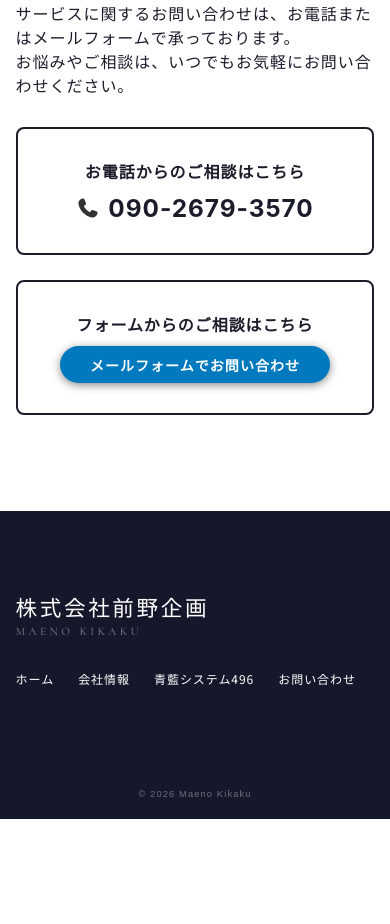
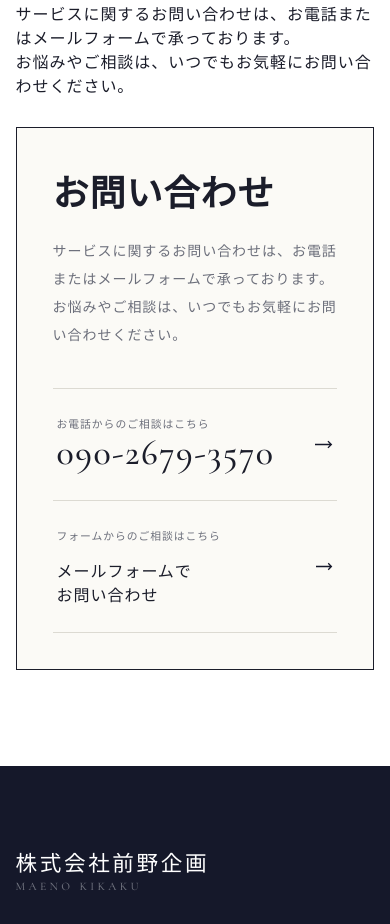
Before and after one commit to yumeko-16/maenokikaku-web-next, a Next.js app: page / in a window 390 px wide. Shown: the part 6640-7564 px from the top of the page. Before the commit the page ends 7459 px from the top, so only its background shows below. Built offline with nearby package versions, Linux system fonts and the light colour scheme; a web font is replaced by a local one.

Commit message:
change: Change the design of the Contact Us CTA component.

```diff
--- a/src/app/globals.css
+++ b/src/app/globals.css
@@ -2,10 +2,11 @@
   /* Color */
   --white: #fff;
   --white-85: rgb(255 255 255 / 85%);
+  --warm-white: #fbfaf6;
   --black: #1b1d2a;
   --gray: #6c6f7b;
+  --gray-line: #dcdad2;
   --navy-deep: #15182a;
-  --base: #edf2f7;
   --primary: #0079bf;
   --gradation: linear-gradient(to right, #6b90db 0%, #66d5e9 100%);
 
@@ -34,6 +35,12 @@
   --space-xl: calc(var(--space-xs) * 4); /* 80-120px */
   --space-jump: clamp(1.25rem, 0.35rem + 3.8vw, 3.75rem) /* 20-60px */;
   --space-header: 68px;
+
+  /* Icon */
+  --arrow-right: url('/images/icon-arrow-right.svg');
+
+  /* Animation */
+  --ease-out: cubic-bezier(0.16, 1, 0.3, 1);
 }
 
 @media (min-width: 768px) {
--- a/src/app/page.tsx
+++ b/src/app/page.tsx
@@ -7,7 +7,7 @@ import Problem from '@/components/Problem/Problem';
 import Seiran496 from '@/components/Seiran496/Seiran496';
 import Service from '@/components/Service/Service';
 import Flow from '@/components/Flow/Flow';
-import Contact from '@/components/Contact/Contact';
+import ContactCta from '@/components/ContactCta/ContactCta';
 import styles from './page.module.scss';
 
 const PAGE_CONTENT = {
@@ -116,7 +116,7 @@ export default function Home() {
             <Lead text={PAGE_CONTENT.contact.lead} />
           </div>
 
-          <Contact />
+          <ContactCta />
         </Container>
       </Section>
     </>
--- a/src/components/Contact/Contact.module.scss
+++ /dev/null
@@ -1,75 +0,0 @@
-@use '@/styles/mixin';
-
-.wrapper {
-  display: grid;
-  gap: 25px;
-
-  @include mixin.tabletScreen {
-    grid-template-columns: repeat(2, 1fr);
-  }
-}
-
-.item {
-  display: grid;
-  gap: 10px;
-  place-items: center;
-  padding: 30px 0;
-  border: solid 2px var(--black);
-  border-radius: 8px;
-}
-
-.heading {
-  font-weight: 700;
-  text-align: center;
-}
-
-.phone {
-  display: grid;
-  grid-template-columns: auto auto;
-  gap: 0.5em;
-  place-content: center;
-  align-items: center;
-}
-
-.phone::before {
-  display: inline-block;
-  width: 24px;
-  aspect-ratio: 1;
-  content: '';
-  background-image: url('/images/icon_phone-solid-full.svg');
-  background-repeat: no-repeat;
-  background-size: contain;
-
-  @include mixin.tabletScreen {
-    width: 34px;
-  }
-}
-
-.number {
-  font-size: clamp(1.5rem, 0.904rem + 2.54vw, 2.125rem);
-  font-weight: 700;
-}
-
-.link {
-  display: inline-flex;
-  align-items: center;
-  justify-content: center;
-  width: fit-content;
-  min-width: 180px;
-  padding: 0.667em 30px 0.556em;
-  font-size: clamp(0.875rem, 0.756rem + 0.51vw, 1rem); /* 14-16px */
-  font-weight: 700;
-  color: var(--white);
-  letter-spacing: unset;
-  text-decoration: none;
-  cursor: pointer;
-  background-color: var(--primary);
-  border: none;
-  border-radius: 30px;
-  box-shadow: 0 2px 8px rgb(20 19 19 / 50%);
-  transition: all 0.3s;
-
-  @include mixin.hover {
-    transform: scale(1.1);
-  }
-}
--- a/src/components/Contact/Contact.tsx
+++ /dev/null
@@ -1,24 +0,0 @@
-import Link from 'next/link';
-import styles from './Contact.module.scss';
-
-export default function Contact() {
-  return (
-    <div className={styles.wrapper}>
-      <div className={styles.item}>
-        <div className={styles.heading}>お電話からのご相談はこちら</div>
-        <div className={styles.phone}>
-          <Link className={styles.number} href="tel:09026793570">
-            090-2679-3570
-          </Link>
-        </div>
-      </div>
-
-      <div className={styles.item}>
-        <div className={styles.heading}>フォームからのご相談はこちら</div>
-        <Link className={styles.link} href="/contact/">
-          メールフォームでお問い合わせ
-        </Link>
-      </div>
-    </div>
-  );
-}
--- /dev/null
+++ b/src/components/ContactCta/ContactCta.module.scss
@@ -0,0 +1,88 @@
+@use '@/styles/mixin';
+
+.frame {
+  display: grid;
+  gap: 40px clamp(32px, 5vw, 80px);
+  align-items: center;
+  padding: clamp(36px, 5vw, 72px);
+  background: var(--warm-white);
+  border: 1px solid var(--black);
+
+  @include mixin.tabletScreen {
+    grid-template-columns: 1fr 1.1fr;
+  }
+}
+
+.heading {
+  font-family: var(--font-mincho);
+  font-size: calc(var(--body) * 2.25);
+}
+
+.lead {
+  margin-top: var(--space-xs);
+  font-family: var(--font-gothic);
+  font-size: calc(var(--body) * 0.875);
+  line-height: calc(28 / 14);
+  color: var(--gray);
+}
+
+.actions {
+  border-top: 1px solid var(--gray-line);
+}
+
+.link {
+  display: flex;
+  gap: 24px;
+  align-items: center;
+  justify-content: space-between;
+  padding: 26px 4px;
+  border-bottom: 1px solid var(--gray-line);
+  transition:
+    padding 0.5s var(--ease-out),
+    background 0.3s;
+}
+
+.link:hover {
+  padding-inline: 16px 12px;
+  background-color: var(--white);
+}
+
+.link::after {
+  display: block;
+  width: 18px;
+  aspect-ratio: 16 / 8;
+  content: '';
+  background-color: var(--navy-deep);
+  -webkit-mask: var(--arrow-right) center / contain no-repeat;
+  mask: var(--arrow-right) center / contain no-repeat;
+  transition: transform 0.4s var(--ease-out);
+}
+
+.link:hover .link::after {
+  transform: translateX(4px);
+}
+
+.gridContainer {
+  display: inline-grid;
+}
+
+.label {
+  font-family: var(--font-gothic);
+  font-size: calc(var(--body) * 0.675);
+  color: var(--gray);
+}
+
+.text {
+  margin-top: 15px;
+  font-family: var(--font-gothic);
+  font-weight: 500;
+  word-break: keep-all;
+  overflow-wrap: anywhere;
+}
+
+.tel {
+  font-family: var(--font-en);
+  font-size: calc(var(--body) * 2.25);
+  font-weight: 500;
+  letter-spacing: 0.04em;
+}
--- /dev/null
+++ b/src/components/ContactCta/ContactCta.tsx
@@ -0,0 +1,41 @@
+import Link from 'next/link';
+import styles from './ContactCta.module.scss';
+
+export default function ContactCta() {
+  return (
+    <div className={styles.frame}>
+      <div>
+        <h2 className={styles.heading}>お問い合わせ</h2>
+        <p className={styles.lead}>
+          サービスに関するお問い合わせは、
+          <wbr />
+          お電話またはメールフォームで承っております。
+          <br />
+          お悩みやご相談は、
+          <wbr />
+          いつでもお気軽にお問い合わせください。
+        </p>
+      </div>
+
+      <div className={styles.actions}>
+        <Link className={styles.link} href="tel:09026793570">
+          <span className={styles.gridContainer}>
+            <small className={styles.label}>お電話からのご相談はこちら</small>
+            <span className={styles.tel}>090-2679-3570</span>
+          </span>
+        </Link>
+
+        <Link className={styles.link} href="/contact/">
+          <span className={styles.gridContainer}>
+            <small className={styles.label}>フォームからのご相談はこちら</small>
+            <strong className={styles.text}>
+              メールフォームで
+              <wbr />
+              お問い合わせ
+            </strong>
+          </span>
+        </Link>
+      </div>
+    </div>
+  );
+}
```
Also changed, not shown: src/app/about/page.tsx (+7 -0 lines), src/app/expert/page.tsx (+7 -0 lines), public/images/icon-arrow-right.svg (added).
